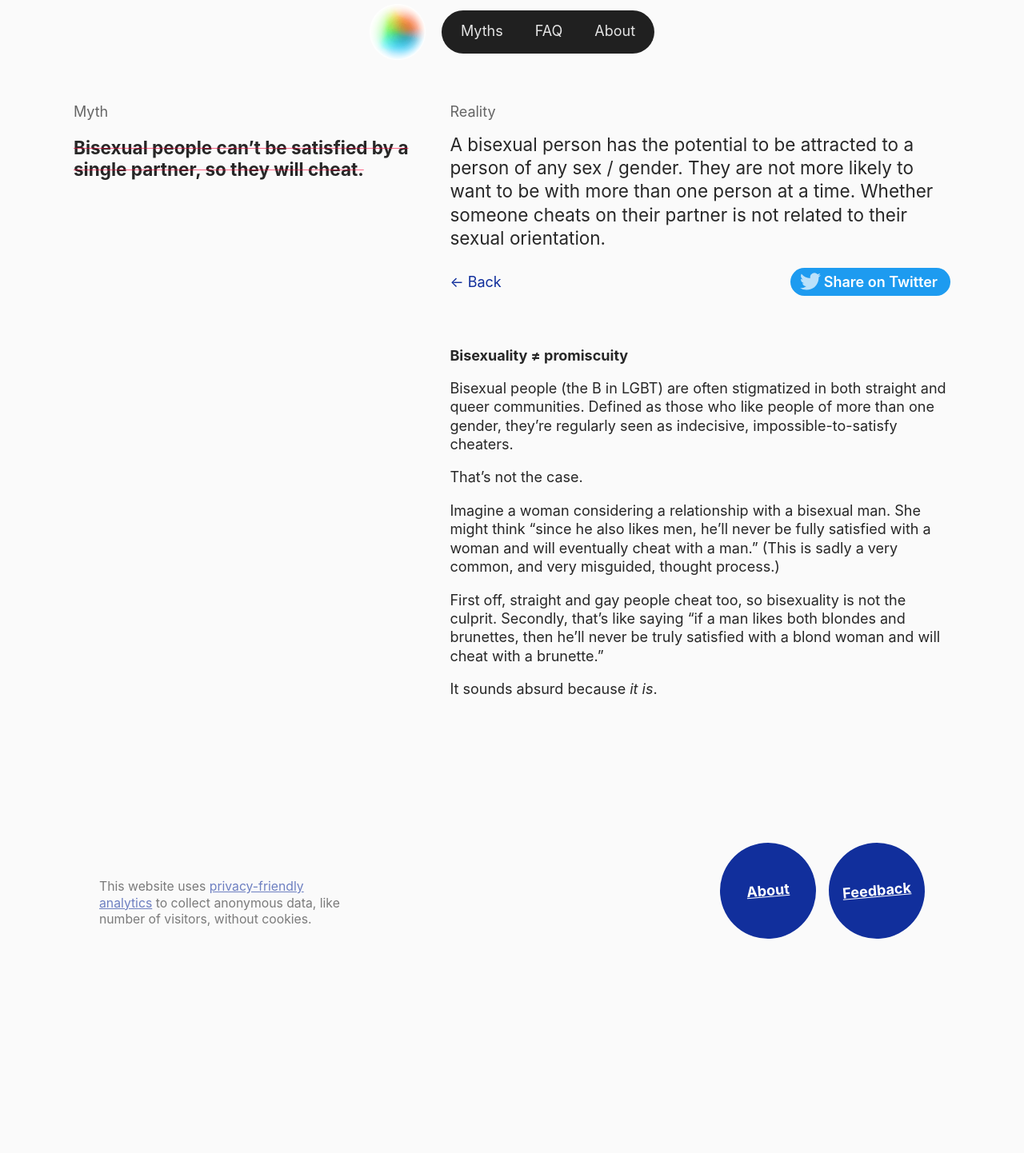
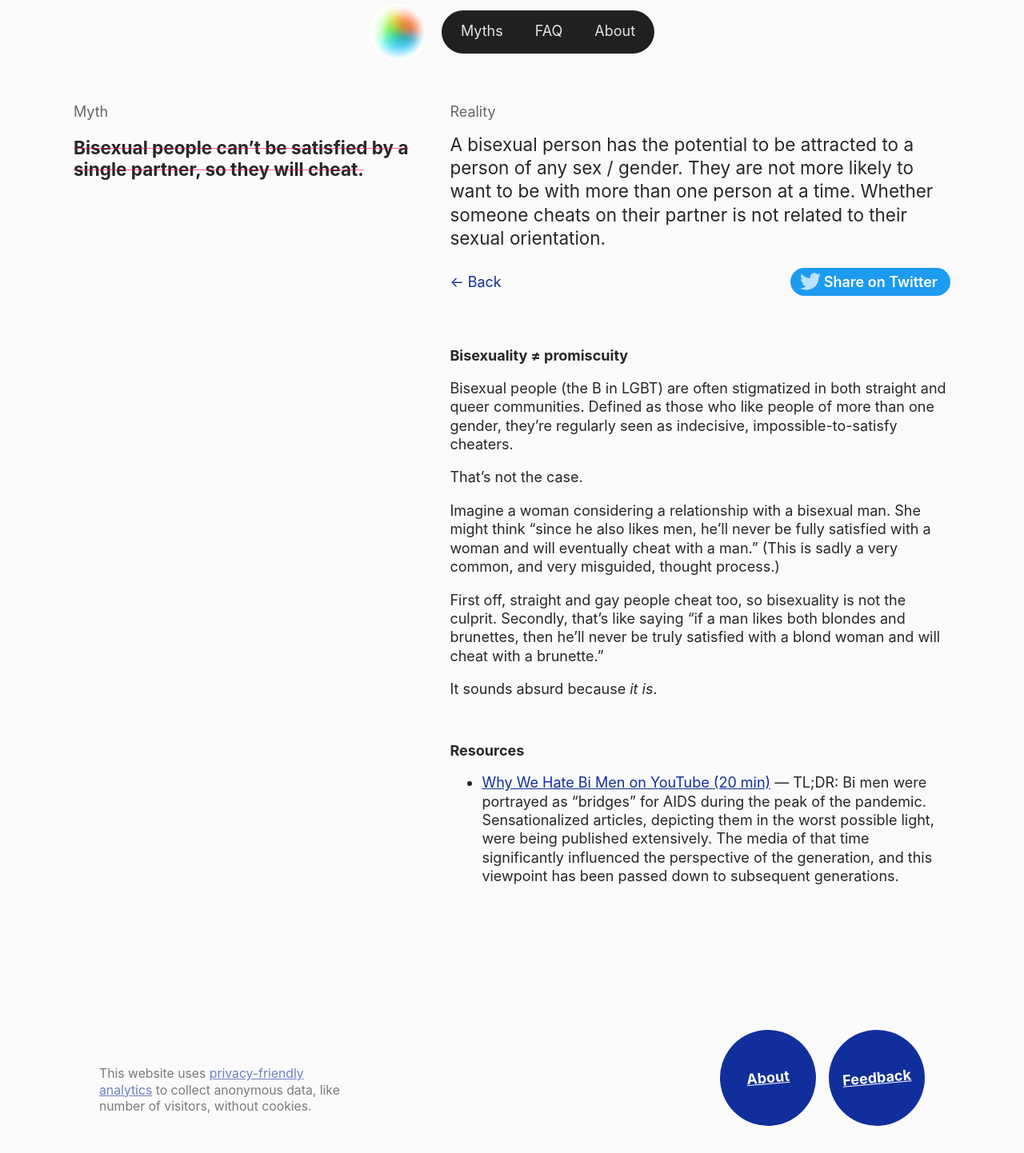
Before and after one commit to anna-filou/LGBTmyths.com, a Jekyll site: the page built from _myths/bi-cheat.md, in a window 1280 px wide. Shown: the whole page at 80% size. Built offline with Jekyll 4.4.1, drawn with Linux system fonts in a browser that asks for light colours; before the commit the page ends 1208 px from its top, so only the background shows below that.

Commit message:
Update bi-cheat.md

```diff
--- a/_myths/bi-cheat.md
+++ b/_myths/bi-cheat.md
@@ -17,3 +17,6 @@ Imagine a woman considering a relationship with a bisexual man. She might think
 First off, straight and gay people cheat too, so bisexuality is not the culprit. Secondly, that's like saying “if a man likes both blondes and brunettes, then he'll never be truly satisfied with a blond woman and will cheat with a brunette.”
 
 It sounds absurd because *it is*.
+
+## Resources
+- [Why We Hate Bi Men on YouTube (20 min)](https://youtu.be/IbHhIeYL9no) — TL;DR: Bi men were portrayed as "bridges" for AIDS during the peak of the pandemic. Sensationalized articles, depicting them in the worst possible light, were being published extensively. The media of that time significantly influenced the perspective of the generation, and this viewpoint has been passed down to subsequent generations.
```
